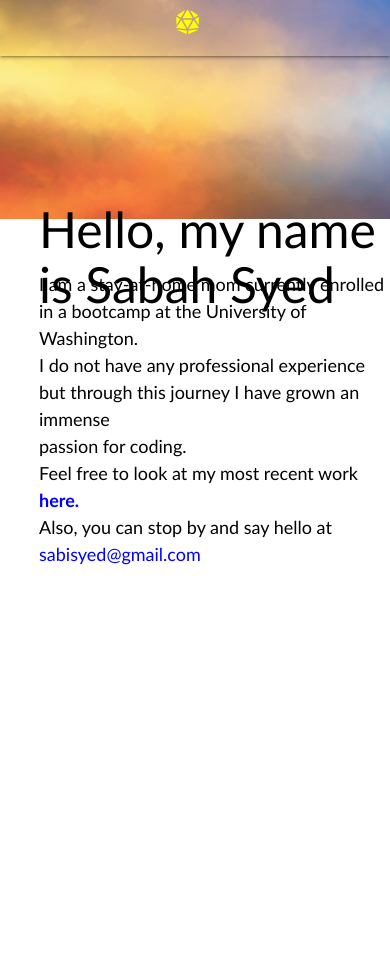
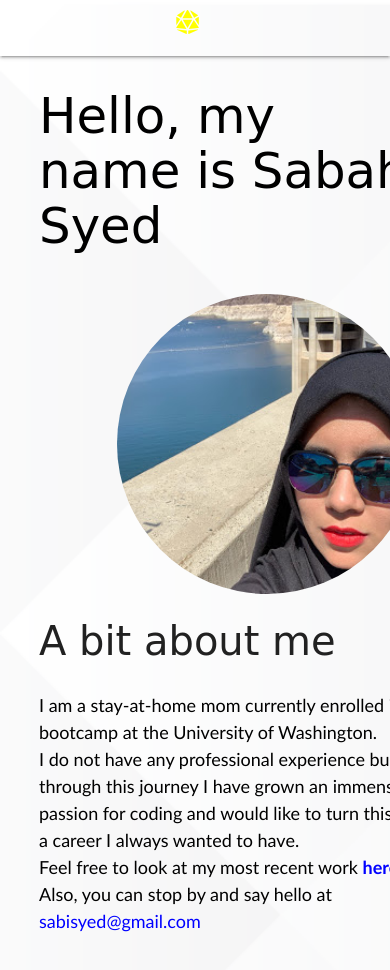
Before and after one commit to sabahsyed/Portfolio, a plain HTML site: page assets/about.html in a window 390 px wide. Before the commit the page ends 844 px from the top, so only its background shows below. Drawn offline with nearby package versions, Linux system fonts and the light colour scheme.

Commit message:
Made about.html responsive

```diff
--- a/assets/about.html
+++ b/assets/about.html
@@ -7,28 +7,48 @@
 <link href="https://fonts.googleapis.com/icon?family=Material+Icons" rel="stylesheet">
 <link rel="stylesheet" href="https://cdnjs.cloudflare.com/ajax/libs/materialize/1.0.0/css/materialize.min.css">
 <link rel="stylesheet" href="https://cdnjs.cloudflare.com/ajax/libs/font-awesome/5.13.0/css/all.min.css">
-<link rel="stylesheet" href="aboutStyle.css">
+<link rel="stylesheet" href="./css/aboutStyle.css">
 <title>About</title>
 </head>
 <body>
     <nav>
         <div class="nav-wrapper">
-          <a href="#" class="brand-logo"><i class="fas fa-dice-d20"></i></a>
+          <a href="../index.html" class="brand-logo"><i class="fas fa-dice-d20"></i></a>
           <ul id="nav-mobile" class="right hide-on-med-and-down">
             <li><a href="../index.html">Home</a></li>
-            <li><a href="./assets/about.html">About</a></li>
-            <li><a href="./assets/technicalSkills.html">Technical Skills</a></li>
-            <li><a href="./assets/contact.html">Contact</a></li>
+            <li><a href="../assets/about.html">About</a></li>
+            <li><a href="../assets/technicalSkills.html">Technical Skills</a></li>
+            <li><a href="../assets/contact.html">Contact</a></li>
           </ul>
         </div>
     </nav>
     <div class = "container">
-        <h2>Hello, my name is Sabah Syed</h2>
-        <p>I am a stay-at-home mom currently enrolled in a bootcamp at the University of Washington.<br>
-        I do not have any professional experience but through this journey I have grown an immense <br>
-        passion for coding. <br>
-        Feel free to look at my most recent work <a href = "./technicalSkills.html" style= "font-weight:bold;">here.</a><br>
-        Also, you can stop by and say hello at <a href="mailto:sabisyedr@gmail.com">sabisyed@gmail.com</a><br></p>
+      <div class = "row">
+        <div class = "col-sm-12">
+          <h2>Hello, my name is Sabah Syed</h2>
+        </div>
+      </div>
+      <div class= "row">
+        <div class = "col-sm-12" id = "left">
+          <img src = "images/sabi.jpg" alt = "Sabah Syed" id = "aboutMe">
+        </div>
+      </div>
+      <div class = "row">
+        <div class = "col-sm-12" id = "right">
+         <h5>A bit about me</h5>
+        </div>
+      </div>
+      <div class = "row">
+        <div class = "col-sm-12" id = "info2">
+          <p>I am a stay-at-home mom currently enrolled in a bootcamp at the University of Washington.<br>
+            I do not have any professional experience but through this journey I have grown an immense <br>
+            passion for coding and would like to turn this into a career I always wanted to have. <br>
+            Feel free to look at my most recent work <a href = "./technicalSkills.html" style= "font-weight:bold;">here.</a><br>
+            Also, you can stop by and say hello at <a href="mailto:sabisyedr@gmail.com">sabisyed@gmail.com</a>
+            <br>
+          </p>
+        </div>
+      </div>
     </div>
 </body>
 <script src="https://cdnjs.cloudflare.com/ajax/libs/jquery/3.5.0/jquery.min.js"></script>
--- a/assets/aboutStyle.css
+++ b/assets/css/aboutStyle.css
@@ -3,7 +3,7 @@ html{
   }
 body {
     font-family: "Gill Sans";
-    background-image: url(qUFOpw.jpg);
+    background-image: url(../images/aboutMeImage.png);
     background-repeat: no-repeat;
     background-size: cover;
 }
@@ -21,19 +21,39 @@ a{
     color:blue !important;
 }
 .container{
+    z-index: 1;
+    width:100%;
     left:40%;
     top:60%;
+    overflow:hidden;
 }
 h2{
+    font-family: cursive;
     color:black;
-    position: absolute;
+    position: relative;
     top: 20%;
     left:10%;
 }
 p{
     font-size:large;
     color:black;
-    position: absolute;
+    position: relative;
     top: 30%;
     left:10%;
 }
+#aboutMe{
+    height:300px;
+    width:300px;
+    position: relative;
+    left:30%;
+
+}
+h5{
+    position: relative;
+    font-size: 40px;
+    font-family: cursive;
+    left:10%;
+}
+img{
+    border-radius: 50%;
+}
--- a/assets/contactStyle.css
+++ b/assets/css/contactStyle.css
@@ -2,8 +2,8 @@ html{
     box-sizing: border-box;
   }
 body {
-    font-family: 'Courier New', Courier, monospace;
-    background-image: url(vw-backv2.jpg);
+    font-family: 'Garamond';
+    background-image: url(../images/mountains.jpg);
     background-repeat: no-repeat;
     background-size: cover;
 }
@@ -33,10 +33,13 @@ form{
     margin: auto;
 }
 #contactHeader{
-    color:#1cd5e6;
+    color:#0f3ed3;
     position: absolute;
     left:20%;
     top:10%;
+}
+i{
+    color:#0f3ed3;
 }
 nav .brand-logo{
     color: yellow !important;
@@ -46,8 +49,5 @@ a{
 }
 #submitBtn{
     color: white;
-    background-color: #1cd5e6;
+    background-color:#0f3ed3;
 }
-i{
-    color: #1cd5e6;
-}
--- a/assets/skillsStyle.css
+++ b/assets/css/skillsStyle.css
@@ -4,7 +4,7 @@ html{
   }
 body {
     font-family: 'Courier New', Courier, monospace;
-    background-image: url(vw-backv2.jpg);
+    background-image: url(../images/vw-backv2.jpg);
     background-repeat: no-repeat;
     background-size: cover;
 }
--- a/assets/style.css
+++ b/assets/style.css
@@ -3,7 +3,7 @@ html {
   }
 body {
     font-family: 'Courier New', Courier, monospace;
-    background-image: url(computer-laptop-workplace-mac-preview.jpg);
+    background-image: url(./images/computer-laptop-workplace-mac-preview.jpg);
     background-repeat: no-repeat;
     background-size: cover;
 }
```
Also changed, not shown: assets/contact.html (+2 -2 lines), assets/technicalSkills.html (+4 -4 lines), index.html (+4 -1 lines), assets/images/aboutMeImage.png (added), assets/images/computer-laptop-workplace-mac-preview.jpg (renamed from assets/computer-laptop-workplace-mac-preview.jpg), assets/images/cropped-cropped-cropped-website-design-background1.png (renamed from assets/cropped-cropped-cropped-website-design-background1.png), assets/images/lt02011643.png (renamed from assets/lt02011643.png), assets/images/mountains.jpg (added), assets/images/qUFOpw.jpg (renamed from assets/qUFOpw.jpg), assets/images/sabi.jpg (added), assets/images/vw-backv2.jpg (renamed from assets/vw-backv2.jpg), 1 other file.
